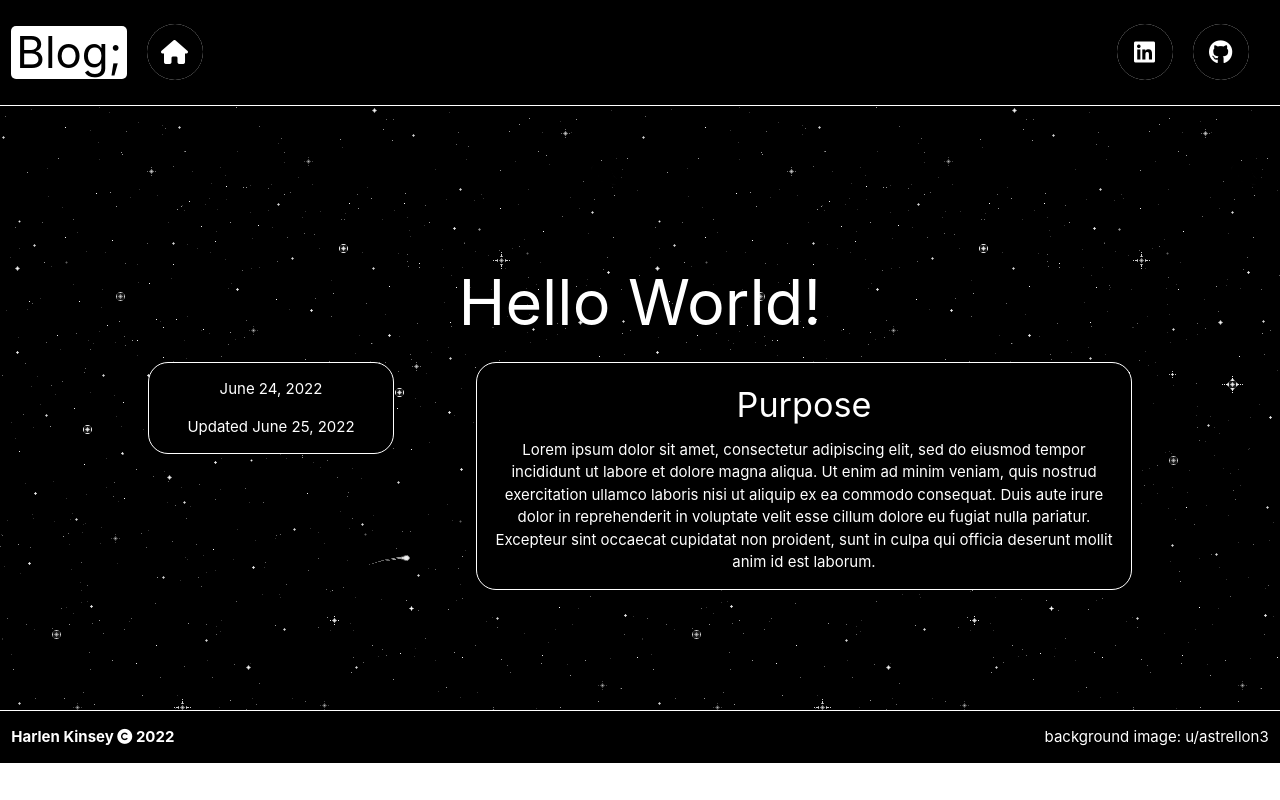
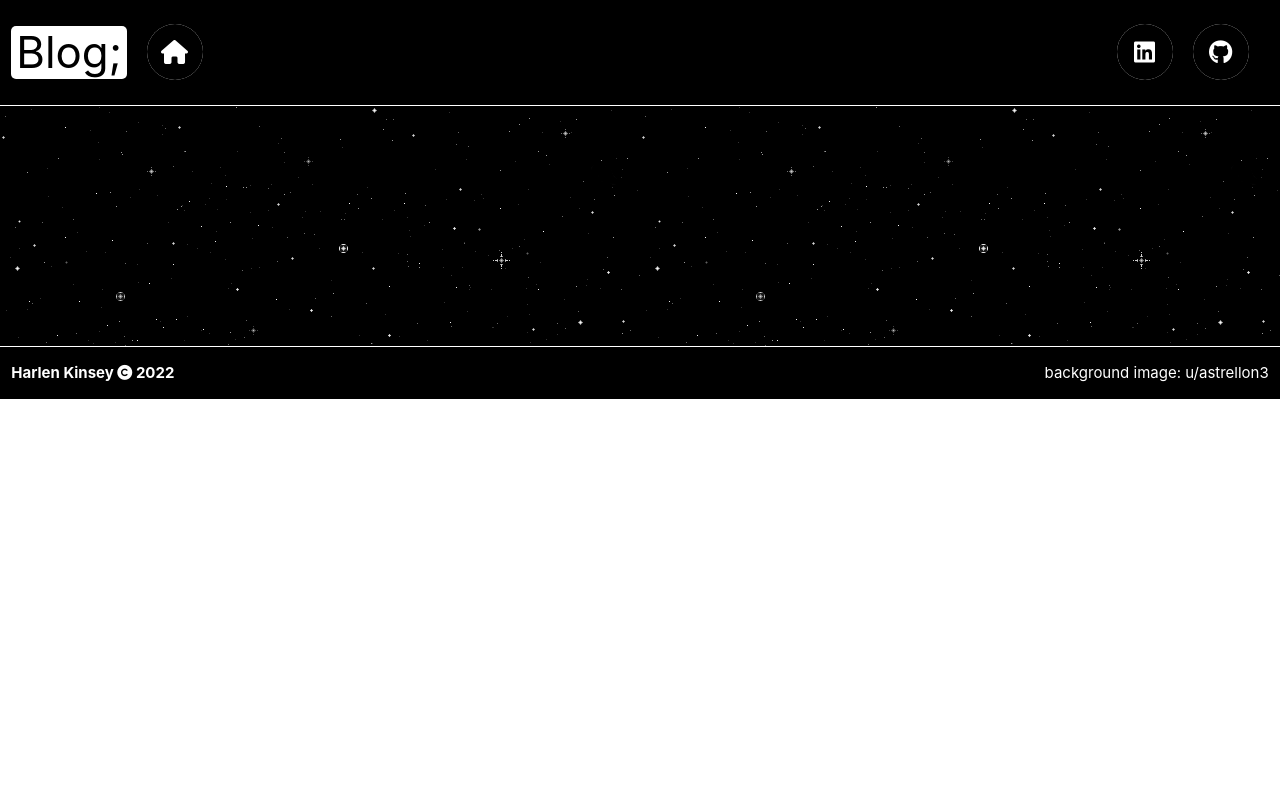
Before and after one commit to harlenkinsey/portfolio, a React (Create React App) app: page /hello-world in a window 1280 px wide. Built offline with nearby package versions, Linux system fonts and the light colour scheme; the HTML template or start-up script is replaced by a standard one.

Commit message:
Update Post1.js

```diff
--- a/src/pages/Post1.js
+++ b/src/pages/Post1.js
@@ -1,35 +1,14 @@
 import React from 'react';
 import Header from '../components/Header';
 import Footer from '../components/Footer';
+import Post from '../components/Post';
 
 const Post1 = () => {
 
     return (
         <div>
             <Header />
-            <div className='background'>
-                <div className='post-container white-text center-align'>
-                    <div className='row '>
-                        <div className='col s12'>
-                            <h1>Hello World!</h1>
-                        </div>
-                    </div>
-                    <div className='row'>
-                        <div className='col s3 border-round' style={{backgroundColor: 'black'}}>
-                            <p>June 24, 2022</p>
-                            <p>Updated June 25, 2022</p>
-                        </div>
-                        <div className='col s1'>
-
-                        </div>
-                        <div className='col s8 border-round' style={{backgroundColor: 'black'}}>
-                        <h4>Purpose</h4>
-                        <p>Lorem ipsum dolor sit amet, consectetur adipiscing elit, sed do eiusmod tempor incididunt ut labore et dolore magna aliqua. Ut enim ad minim veniam, quis nostrud exercitation ullamco laboris nisi ut aliquip ex ea commodo consequat. Duis aute irure dolor in reprehenderit in voluptate velit esse cillum dolore eu fugiat nulla pariatur. Excepteur sint occaecat cupidatat non proident, sunt in culpa qui officia deserunt mollit anim id est laborum.</p>
-                        </div>
-                    </div>
-
-                </div>
-            </div>
+            <Post sections={['asdf', 'asfdf', 'asdfsas']} />
             <Footer />
         </div>
     )
```
